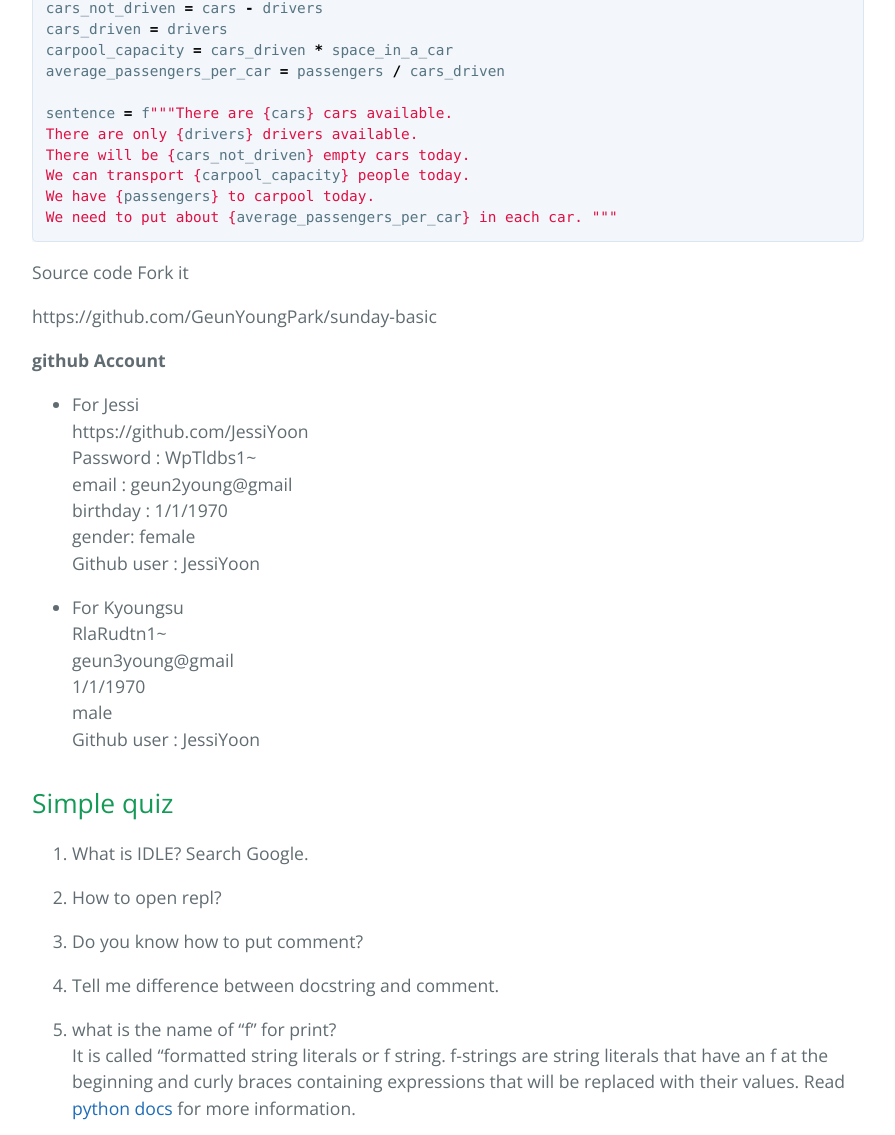
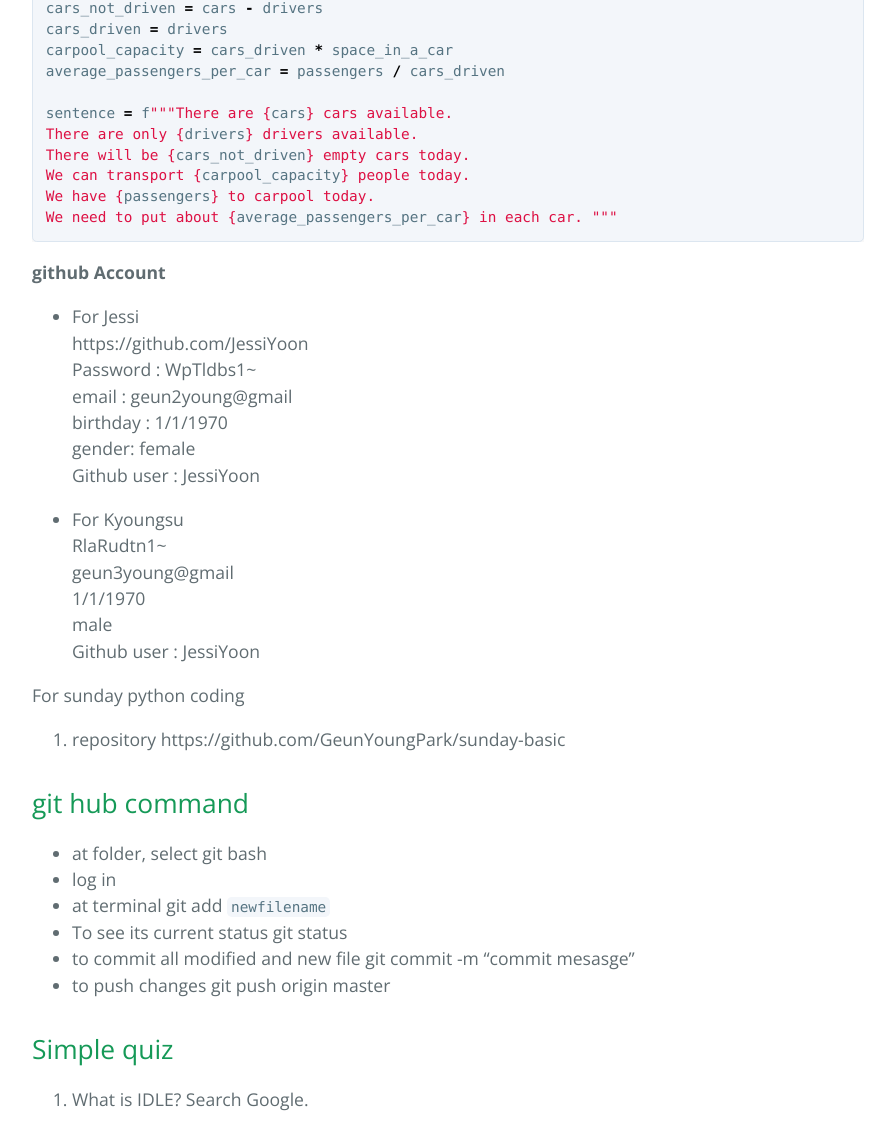
Before and after one commit to GeunYoungPark/GeunYoungPark.github.io, a Jekyll site: the page built from _posts/2019-03-08-python17.md, in a window 1280 px wide and 1400 px high, scrolled down 3327 px, cut to the strip 0-1135 px from the top of the window. Shown: the whole strip, without its empty margins (192-1087 px from the left). Built offline with Jekyll 4.4.1, drawn with Linux system fonts in a browser that asks for light colours.

Commit message:
git info

````diff
--- a/_posts/2019-03-08-python17.md
+++ b/_posts/2019-03-08-python17.md
@@ -145,12 +145,6 @@ We need to put about {average_passengers_per_car} in each car. """
 ```
 
 
-Source code
-Fork it
-
-https://github.com/GeunYoungPark/sunday-basic
-
-
 **github Account**
 
 * For Jessi
@@ -168,6 +162,26 @@ geun3young@gmail
 male
 Github user : JessiYoon
 
+
+
+For sunday python coding
+1. repository
+https://github.com/GeunYoungPark/sunday-basic
+
+
+## git hub command
+- at folder, select git bash
+- log in
+- at terminal
+git add `newfilename`
+- To see its current status
+git status
+- to commit all modified and new file
+git commit -m "commit mesasge"
+- to push changes
+git push origin master
+
+
 ## Simple quiz
 1. What is IDLE?
 Search Google.
````
